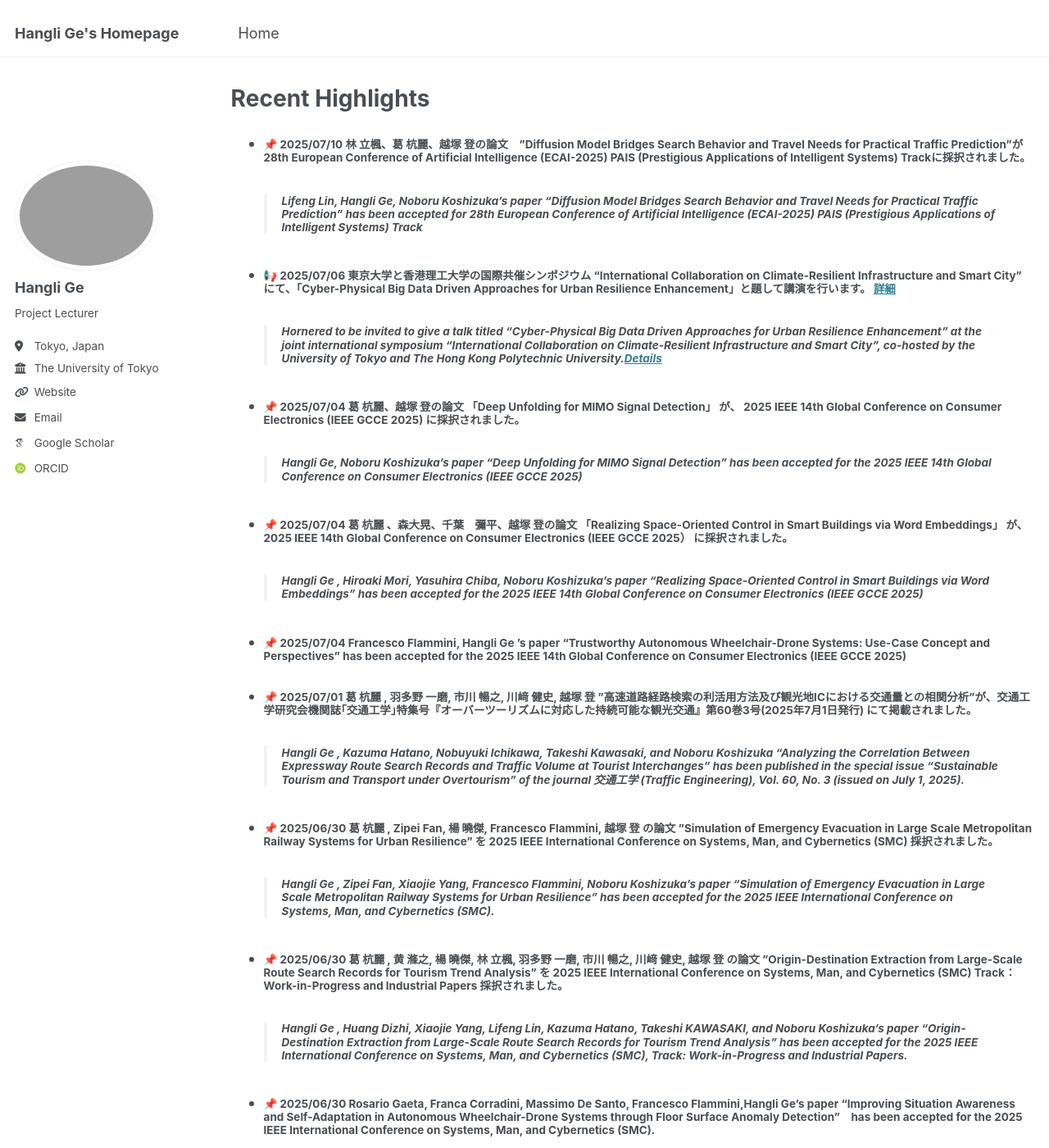
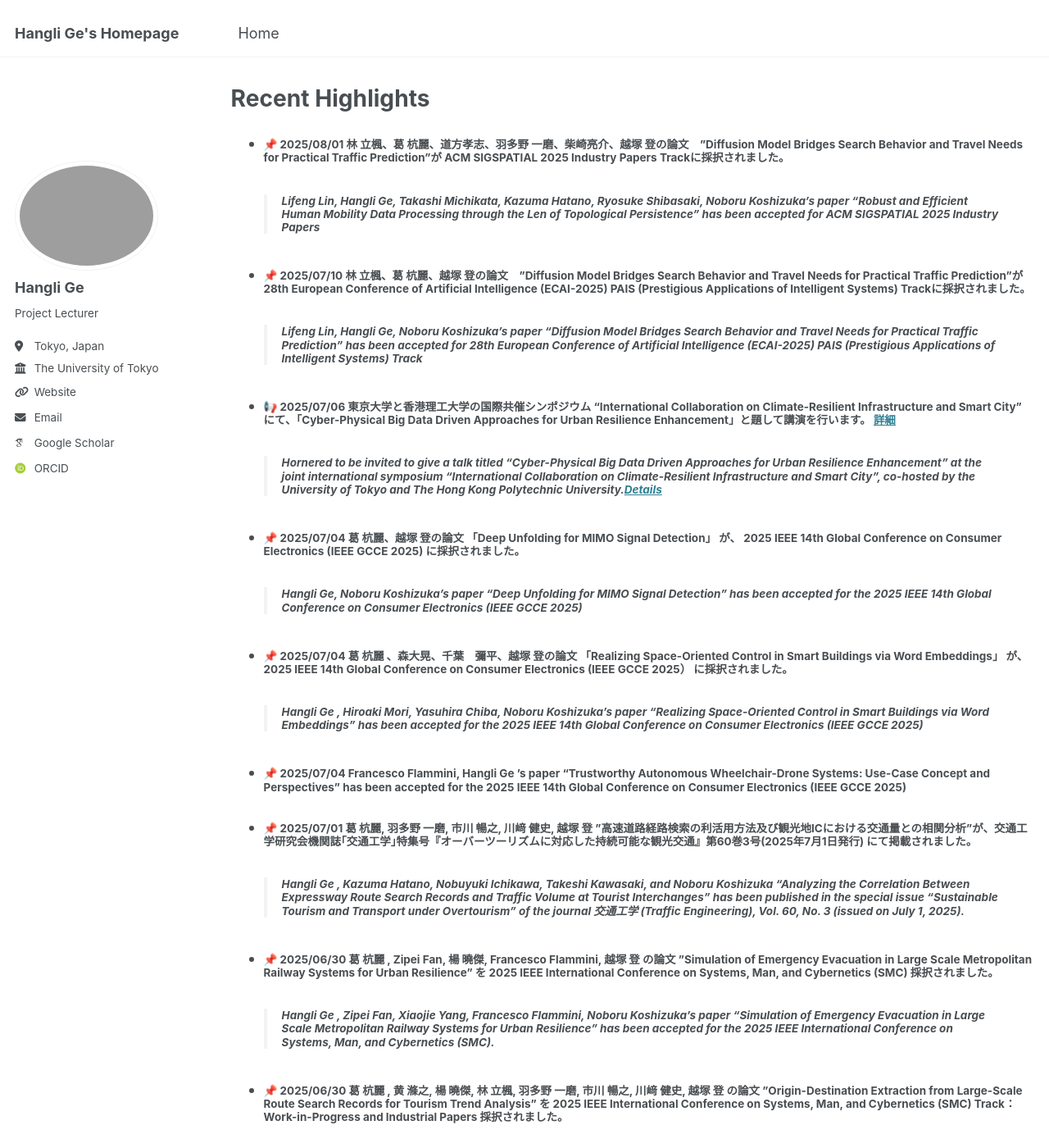
Before and after one commit to christie888/christie888.github.io, a Jekyll site: the page built from _pages/post.md, in a window 1280 px wide and 1400 px high. Shown: the whole window at 82% size. Built offline with Jekyll 4.4.1, drawn with Linux system fonts in a browser that asks for light colours; some web fonts are replaced.

Commit message:
Update post.md

```diff
--- a/_pages/post.md
+++ b/_pages/post.md
@@ -5,6 +5,8 @@ permalink: post/
 ---
 
 
+* #####  📌 2025/08/01 林 立楓、葛 杭麗、道方孝志、羽多野 一磨、柴崎亮介、越塚 登の論文　"Diffusion Model Bridges Search Behavior and Travel Needs for Practical Traffic Prediction"が ACM SIGSPATIAL 2025  Industry Papers Trackに採択されました。
+ > ###### Lifeng Lin, Hangli Ge, Takashi Michikata, Kazuma Hatano, Ryosuke Shibasaki, Noboru Koshizuka’s paper “Robust and Efficient Human Mobility Data Processing through the Len of Topological Persistence" has been accepted for  ACM SIGSPATIAL 2025  Industry Papers
 * #####  📌 2025/07/10 林 立楓、葛 杭麗、越塚 登の論文　"Diffusion Model Bridges Search Behavior and Travel Needs for Practical Traffic Prediction"が28th European Conference of Artificial Intelligence (ECAI-2025) PAIS (Prestigious Applications of Intelligent Systems) Trackに採択されました。
  > ###### Lifeng Lin, Hangli Ge, Noboru Koshizuka’s paper “Diffusion Model Bridges Search Behavior and Travel Needs for Practical Traffic Prediction" has been accepted for  28th European Conference of Artificial Intelligence (ECAI-2025) PAIS (Prestigious Applications of Intelligent Systems) Track
 * #####  📢 2025/07/06 東京大学と香港理工大学の国際共催シンポジウム  "International Collaboration on Climate-Resilient Infrastructure and Smart City" にて、「Cyber-Physical Big Data Driven Approaches for Urban Resilience Enhancement」と題して講演を行います。 [詳細](https://hanglige.online/files/20250706Poster_UTokyo.jpg)
@@ -14,7 +16,7 @@ permalink: post/
 * #####  📌 2025/07/04  葛 杭麗 、森大晃、千葉　彌平、越塚 登の論文 「Realizing Space-Oriented Control in Smart Buildings via Word Embeddings」 が、 2025 IEEE 14th Global Conference on Consumer Electronics (IEEE GCCE 2025） に採択されました。
   > ######  Hangli Ge , Hiroaki Mori, Yasuhira Chiba, Noboru Koshizuka’s paper “Realizing Space-Oriented Control in Smart Buildings via Word Embeddings" has been accepted for the 2025 IEEE 14th Global Conference on Consumer Electronics (IEEE GCCE 2025)
 * #####  📌 2025/07/04 Francesco Flammini,  Hangli Ge ’s paper  “Trustworthy Autonomous Wheelchair-Drone Systems: Use-Case Concept and Perspectives"  has been accepted for the 2025 IEEE 14th Global Conference on Consumer Electronics (IEEE GCCE 2025)
-* #####  📌 2025/07/01  葛 杭麗 , 羽多野 一磨, 市川 暢之, 川﨑 健史, 越塚 登  ”高速道路経路検索の利活用方法及び観光地ICにおける交通量との相関分析”が、交通工学研究会機関誌｢交通工学｣特集号『オーバーツーリズムに対応した持続可能な観光交通』第60巻3号(2025年7月1日発行)  にて掲載されました。
+* #####  📌 2025/07/01  葛 杭麗, 羽多野 一磨, 市川 暢之, 川﨑 健史, 越塚 登  ”高速道路経路検索の利活用方法及び観光地ICにおける交通量との相関分析”が、交通工学研究会機関誌｢交通工学｣特集号『オーバーツーリズムに対応した持続可能な観光交通』第60巻3号(2025年7月1日発行)  にて掲載されました。
   > ######  Hangli Ge , Kazuma Hatano, Nobuyuki Ichikawa, Takeshi Kawasaki, and Noboru Koshizuka "Analyzing the Correlation Between Expressway Route Search Records  and Traffic Volume at Tourist Interchanges" has been published in the special issue “Sustainable Tourism and Transport under Overtourism” of the journal 交通工学 (Traffic Engineering), Vol. 60, No. 3 (issued on July 1, 2025).
 * #####  📌 2025/06/30  葛 杭麗 , Zipei Fan, 楊 曉傑, Francesco Flammini, 越塚 登 の論文  ”Simulation of Emergency Evacuation in Large Scale Metropolitan Railway Systems for Urban Resilience”  を 2025 IEEE International Conference on Systems, Man, and Cybernetics (SMC)   採択されました。
   > ######  Hangli Ge , Zipei Fan, Xiaojie Yang, Francesco Flammini, Noboru Koshizuka's paper "Simulation of Emergency Evacuation in Large Scale Metropolitan Railway Systems for Urban Resilience" has been accepted for the 2025 IEEE International Conference on Systems, Man, and Cybernetics (SMC).
```
